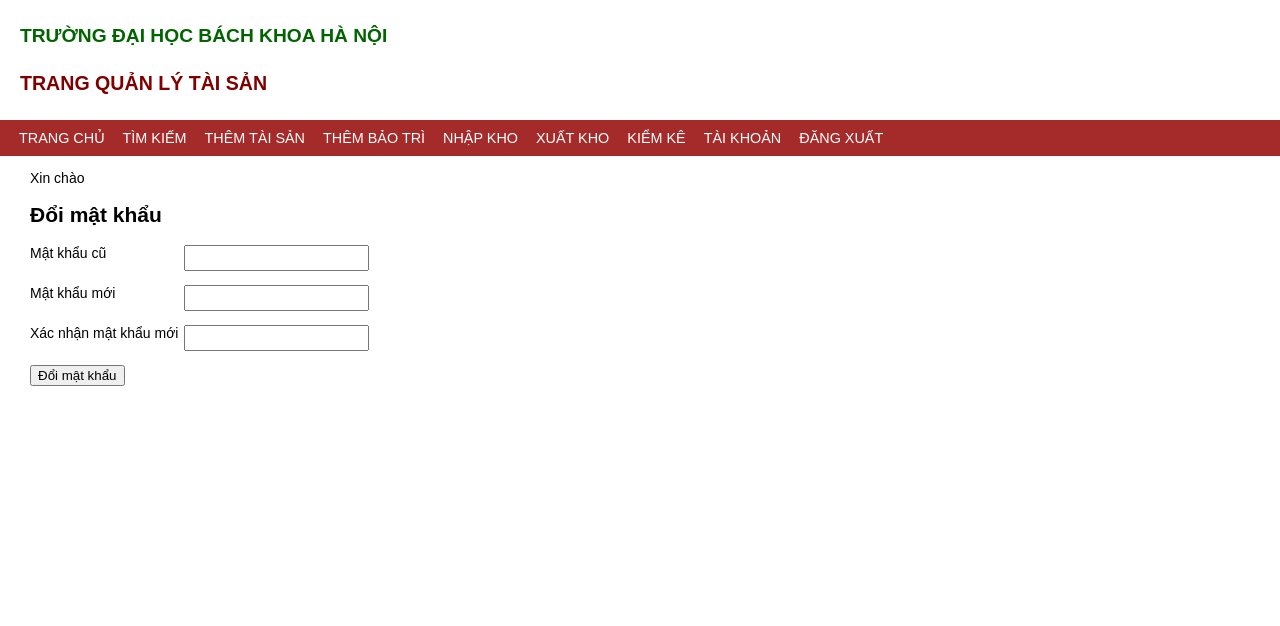
After one commit to manhnd9293/QLTS, a Django app: page /changepassword/ in a window 1280 px wide. The commit adds this page. Shown: the top 626 px of the page. Run offline with Django 3.2, Linux system fonts and the light colour scheme; the visitor is signed in with stand-in values (Sample User, id 1).

Commit message:
update changepassword func

```diff
--- a/quanlitaisan/templates/quanlitaisan/base.html
+++ b/quanlitaisan/templates/quanlitaisan/base.html
@@ -47,7 +47,7 @@
             {{ page_name }}
           </h2>
             {% block content %}
-              <h1>Phần mềm Quản lý tài sản</h1>
+              <!-- <h1>Phần mềm Quản lý tài sản</h1>
               <h3>Tài sản gần thêm gần đây</h3>
 
               <table class="recent">
@@ -84,10 +84,8 @@
                     <td><a href="{% url 'quanlitaisan:maintains' entry.id %}">{{ entry.tieu_de}}</a></td>
                 </tr>
                 {% endfor %}
-              </table>
+              </table> -->
               {% endblock content %}
-
-
       </section>
 
       <footer class="page-footer">
--- /dev/null
+++ b/quanlitaisan/templates/quanlitaisan/changepass.html
@@ -0,0 +1,21 @@
+{% extends 'quanlitaisan/base.html' %}
+{% block content %}
+    {{ error_message }}
+    <form action="/changepassword/">
+        <p>
+            <label for="oldpass">Mật khẩu cũ</label>
+            <input type="password" name="from_date" maxlength="20" id="oldpass">
+        </p>
+        <p>
+            <label for="newpass">Mật khẩu mới</label>
+            <input type="password" name="from_date" maxlength="20" id="newpass">
+        </p>
+        <p>
+            <label for="confirmpass">Xác nhận mật khẩu mới</label>
+            <input type="password" name="from_date" maxlength="20" id="confirmpass">
+        </p>
+        <p>
+            <input type="submit" value="Đổi mật khẩu">
+        </p>
+    </form>
+{% endblock %}
--- a/quanlitaisan/templates/quanlitaisan/index1.html
+++ b/quanlitaisan/templates/quanlitaisan/index1.html
@@ -22,7 +22,7 @@
     <h3>Cá nhân</h3>
     <ul>
         <li><a href="/profile">Xem thông tin cá nhân</a></li>
-        <li><a href="">Đổi mật khẩu</a></li>
+        <li><a href="/changepassword/">Đổi mật khẩu</a></li>
         <li><a href="/signout">Đăng xuất</a></li>
     </ul>
 {% endblock %}
--- a/quanlitaisan/urls.py
+++ b/quanlitaisan/urls.py
@@ -23,6 +23,7 @@ urlpatterns = [
   path('signout', views.signout, name = 'signout_view'),
   path('accounts/login/', views.sign_in, name = 'sign_in_view'),
   path('assets/update/<int:asset_id>', views.update_asset, name = 'update'),
-  path('profile/', views.display_profile, name = 'profile')
+  path('profile/', views.display_profile, name = 'profile'),
+  path('changepassword/', views.change_password, name = 'change_pass')
   # path('test', views.test, name= 'test'),
 ]
--- a/quanlitaisan/views.py
+++ b/quanlitaisan/views.py
@@ -403,6 +403,17 @@ def display_profile(request):
   return render(request, 'quanlitaisan/profile.html', {'title': 'Thông tin cá nhân', 'emp' : emp})
 
 
+@login_required
+def change_password(request):
+  if request.method == 'GET':
+    context= {
+      'title' : 'Đổi mật khẩu',
+      'page_name':  'Đổi mật khẩu'
+    }
+    return render(request, 'quanlitaisan/changepass.html', context)
+  # elif request.method == 'POST':
+
+
 def sign_in(request):
   if request.method == 'GET':
     next_url =  request.GET['next']
```
